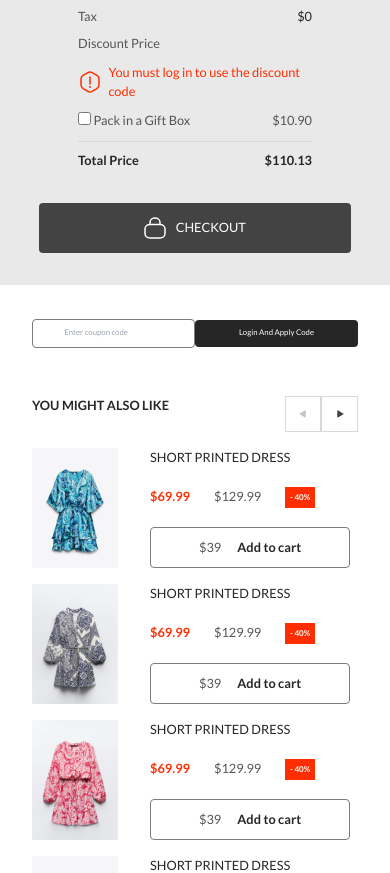
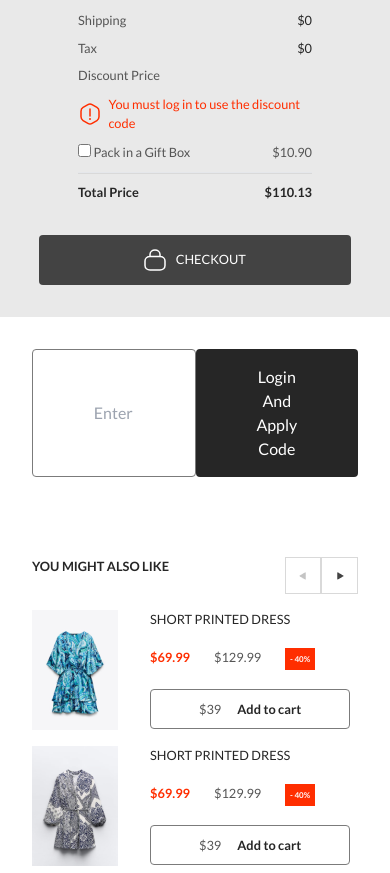
Before and after one commit to 9ightshade/Luminae-ecommerce-netisens, a React (Vite) app: page / in a window 390 px wide. Shown: the part 617-1490 px from the top of the page. Built offline with nearby package versions, Linux system fonts and the light colour scheme.

Commit message:
responsive checkout update

```diff
--- a/src/App.jsx
+++ b/src/App.jsx
@@ -1,13 +1,9 @@
-import { CartContent } from "./components/cardCheckout/CartContent";
-import { OrderSummary } from "./components/cardCheckout/OrderSummary";
-import { Recommendations } from "./components/cardCheckout/Recommendations";
+import { Checkout } from "./pages/Checkout";
 
 function App() {
   return (
     <div>
-      <CartContent />
-      <OrderSummary />
-      <Recommendations />
+      <Checkout />
     </div>
   );
 }
--- a/src/components/cardCheckout/OrderSummary.jsx
+++ b/src/components/cardCheckout/OrderSummary.jsx
@@ -2,7 +2,7 @@ import warningpolygon from "../../assets/images/forms/warning-polygon.svg";
 import checkout from "../../assets/images/cartcheckout/checkout.svg";
 export const OrderSummary = () => {
     return (
-      <section>
+      <section  >
         <section className="bg-[#E9E9E9] py-[2em]  ">
           <section className="w-[60%] mx-[auto] flex flex-col space-y-[.6em] ">
             <h2 className="text-[#262626] text-[1rem] font-[700]">
@@ -64,15 +64,18 @@ export const OrderSummary = () => {
           </button>
         </section>
 
-        <form className="bg-[white] py-[2em] px-[2em]">
+        <form className="bg-[white] flex py-[2em] px-[2em] md:px-[0em]">
           <input
             type="text"
             name="couponcode"
             id="couponcode"
             placeholder="Enter coupon code"
-            className="rounded-[4px] border-[#7B7B7B] w-[50%] text-[2vmin] py-[.98em] px-[4em] border-[1px]"
+            className="rounded-[4px] border-[#7B7B7B]  w-[60%] lg:w-[260px] lg:px-[3.8em] text-[1rem] md:py-[.8em] md:px-[.4em] py-[1em] px-[3.8em] border-[1px]"
           />
-          <button type="submit" className=" py-[1em] px-[5em] w-[50%] rounded-[4px] bg-[#262626] text-[#FFF] text-[2vmin] font-[500] capitalize">
+          <button
+            type="submit"
+            className=" lg:w-[250px] py-[1em] px-[3.8em] md:py-[.8em] md:px-[1em] w-[50%] rounded-[4px] bg-[#262626] text-[#FFF] text-[1rem] font-[500] capitalize"
+          >
             Login and Apply code
           </button>
         </form>
--- /dev/null
+++ b/src/pages/Checkout.jsx
@@ -0,0 +1,14 @@
+import { CartContent } from "../components/cardCheckout/CartContent";
+import { OrderSummary } from "../components/cardCheckout/OrderSummary";
+import { Recommendations } from "../components/cardCheckout/Recommendations";
+
+export const Checkout = () => {
+  return (
+    <div>
+      <div className="md:flex md:px-[2em] py-[2em] " >
+        <CartContent /> <OrderSummary />
+      </div>
+      <Recommendations />
+    </div>
+  );
+};
```
